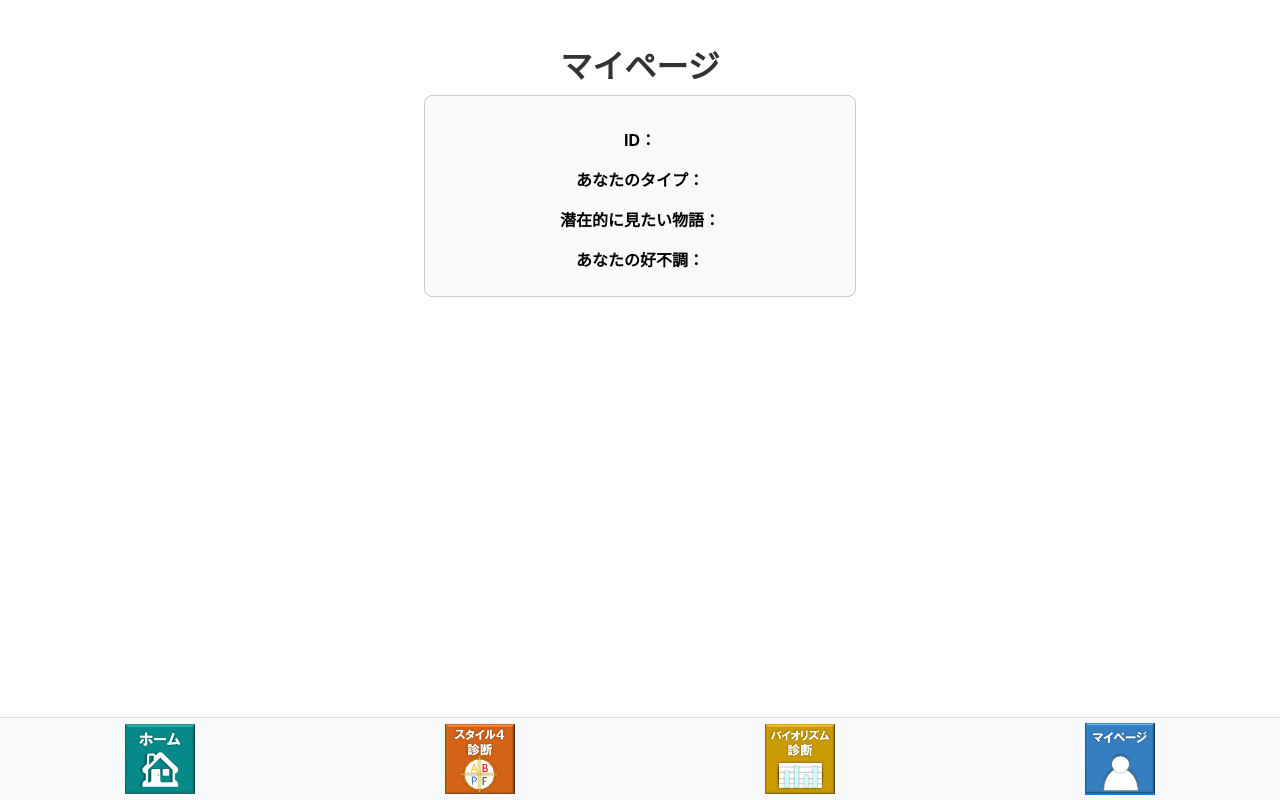
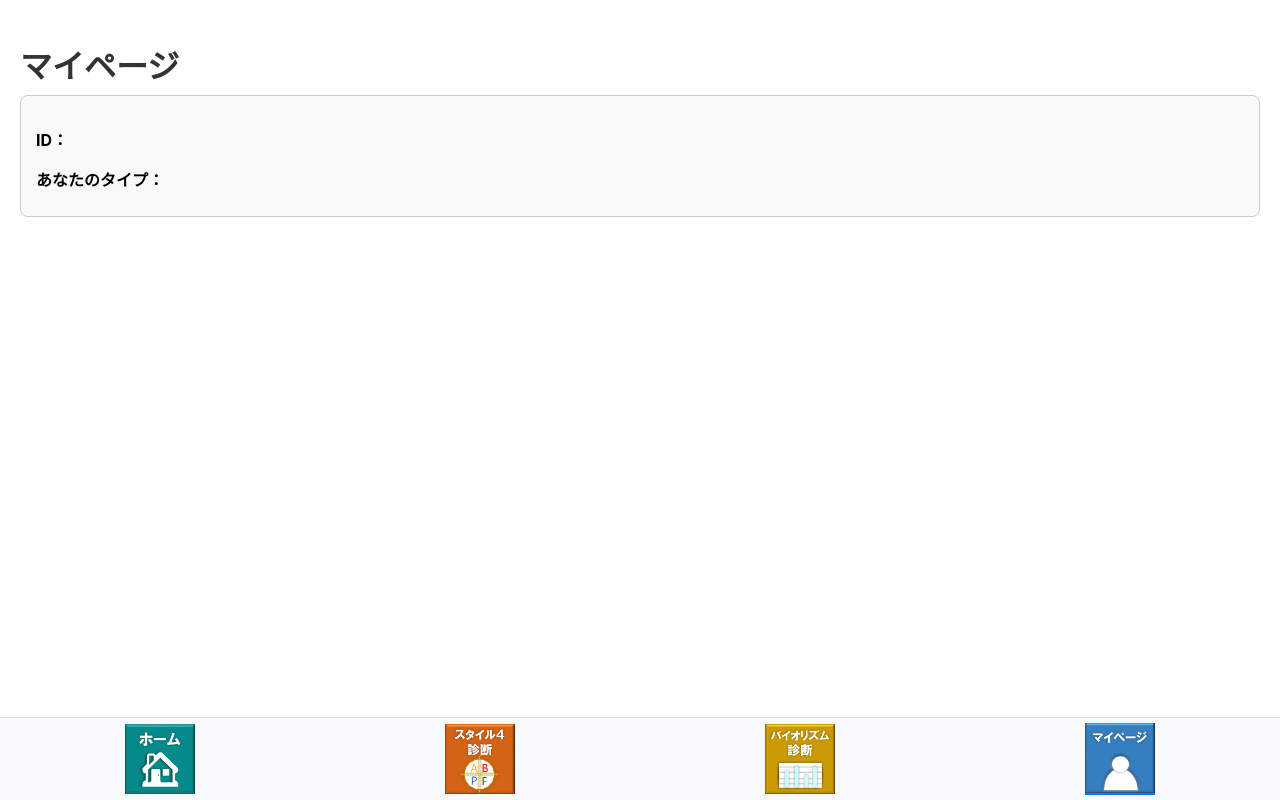
Before and after one commit to sakaguchi2783/GT-golf-app, a React (Create React App) app: page /mypage in a window 1280 px wide. Built offline with nearby package versions, Linux system fonts and the light colour scheme.

Commit message:
UI修正49

```diff
--- a/src/pages/MyPage.css
+++ b/src/pages/MyPage.css
@@ -1,6 +1,5 @@
 .my-page-container {
   padding: 20px;
-  text-align: center; /* 中央揃え */
 }
 
 .user-info {
@@ -8,8 +7,7 @@
   padding: 15px;
   border: 1px solid #ccc;
   border-radius: 8px;
-  max-width: 400px; /* 最大幅を設定 */
-  margin: 0 auto; /* 中央揃え */
+  text-align: left; /* 左寄せに調整 */
 }
 
 .user-info p {
--- a/src/pages/MyPage.js
+++ b/src/pages/MyPage.js
@@ -6,8 +6,6 @@ const MyPage = () => {
   const [userData, setUserData] = useState({
     id: '',
     type: '',
-    biorhythm: '',
-    advice: '',
   });
 
   useEffect(() => {
@@ -16,7 +14,7 @@ const MyPage = () => {
       if (userId) {
         const { data, error } = await supabase
           .from('users')
-          .select('id, type, biorhythm, advice')
+          .select('id, type')
           .eq('id', userId)
           .single();
 
@@ -26,8 +24,6 @@ const MyPage = () => {
           setUserData({
             id: data.id,
             type: data.type,
-            biorhythm: data.biorhythm || '情報がありません',
-            advice: data.advice || '情報がありません',
           });
         }
       }
@@ -42,8 +38,6 @@ const MyPage = () => {
       <div className="user-info">
         <p><strong>ID：</strong>{userData.id}</p>
         <p><strong>あなたのタイプ：</strong>{userData.type}</p>
-        <p><strong>潜在的に見たい物語：</strong>{userData.biorhythm}</p>
-        <p><strong>あなたの好不調：</strong>{userData.advice}</p>
       </div>
     </div>
   );
```
